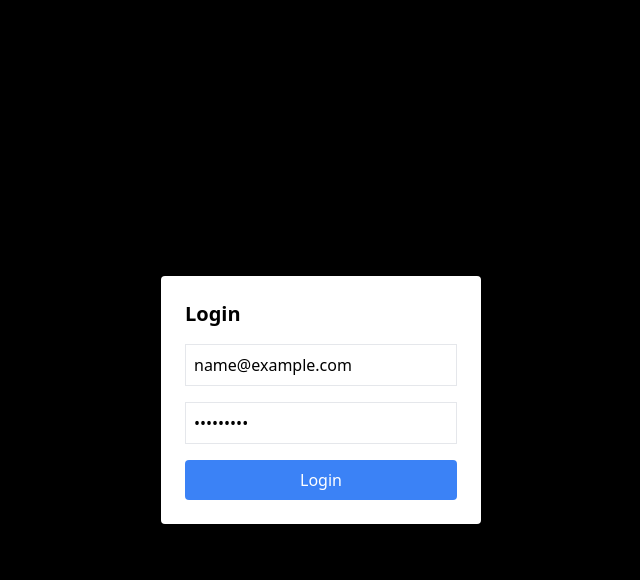
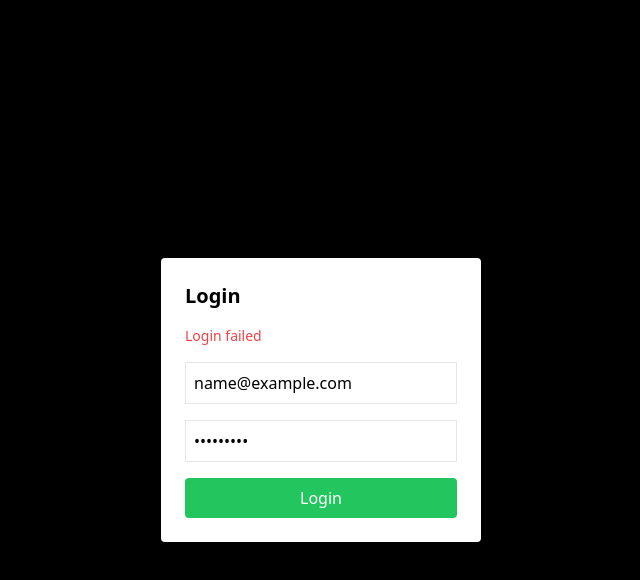
Before and after one commit to namcedic/nextjs-redux, a Next.js app: page /login in a window 1280 px wide. Both pictures are taken after typing "name@example.com", "Sample123" into the empty fields and a click on the button "Login". Shown: the top 580 px of the page, without its empty margins (319-959 px from the left). Built offline with nearby package versions, Linux system fonts and the light colour scheme; no server answers.

Commit message:
fix: handle error

```diff
--- a/src/app/login/page.tsx
+++ b/src/app/login/page.tsx
@@ -2,21 +2,37 @@
 
 import { useState } from 'react';
 import { useAuth } from 'src/context/AuthContext';
+import { isValidEmail } from 'src/utils/validators';
+import type { AppError } from 'src/types/Error';
+
 
 export default function LoginPage() {
   const { login } = useAuth();
   const [email, setEmail] = useState('');
   const [password, setPassword] = useState('');
+  const [error, setError] = useState<string | null>(null);
 
-  const handleSubmit = (e: React.FormEvent) => {
+  const handleSubmit = async (e: React.FormEvent) => {
     e.preventDefault();
-    login(email, password);
+    setError(null);
+    if (!isValidEmail(email)) {
+      setError('Email is invalid');
+      return;
+    }
+
+    try {
+      await login(email, password);
+    } catch (err: unknown) {
+      const typedError = err as AppError;
+      setError(typedError.message || 'Something went wrong');
+    }
   };
 
   return (
     <div className="min-h-screen flex items-center justify-center">
-      <form onSubmit={handleSubmit} className="bg-white text-black p-6 rounded shadow-md w-80 space-y-4">
+      <form onSubmit={handleSubmit} noValidate className="bg-white text-black p-6 rounded shadow-md w-80 space-y-4">
         <h2 className="text-xl font-bold">Login</h2>
+        {error && <p className="text-red-500 text-sm">{error}</p>}
         <input
           type="email"
           placeholder="Email"
@@ -31,7 +47,7 @@ export default function LoginPage() {
           value={password}
           onChange={(e) => setPassword(e.target.value)}
         />
-        <button className="bg-blue-500 text-white px-4 py-2 w-full rounded">Login</button>
+        <button className="bg-green-500 text-white px-4 py-2 w-full rounded">Login</button>
       </form>
     </div>
   );
--- a/src/app/register/page.tsx
+++ b/src/app/register/page.tsx
@@ -2,21 +2,36 @@
 
 import { useState } from 'react';
 import { useAuth } from 'src/context/AuthContext';
+import { isValidEmail } from 'src/utils/validators';
+import type { AppError } from 'src/types/Error';
 
 export default function RegisterPage() {
   const { register } = useAuth();
   const [email, setEmail] = useState('');
   const [password, setPassword] = useState('');
+  const [error, setError] = useState<string | null>(null);
 
-  const handleSubmit = (e: React.FormEvent) => {
+  const handleSubmit = async (e: React.FormEvent) => {
     e.preventDefault();
-    register(email, password);
+    setError(null);
+    if (!isValidEmail(email)) {
+      setError('Email is invalid');
+      return;
+    }
+
+    try {
+      await register(email, password);
+    } catch (err: unknown) {
+      const typedError = err as AppError;
+      setError(typedError.message || 'Something went wrong');
+    }
   };
 
   return (
     <div className="min-h-screen flex items-center justify-center">
-      <form onSubmit={handleSubmit} className="bg-white text-black p-6 rounded shadow-md w-80 space-y-4">
+      <form onSubmit={handleSubmit} noValidate className="bg-white text-black p-6 rounded shadow-md w-80 space-y-4">
         <h2 className="text-xl font-bold">Register</h2>
+        {error && <p className="text-red-500 text-sm">{error}</p>}
         <input
           type="email"
           placeholder="Email"
--- a/src/context/AuthContext.tsx
+++ b/src/context/AuthContext.tsx
@@ -3,7 +3,6 @@
 import { createContext, useContext, useState, useEffect } from 'react';
 import api from 'src/lib/api';
 import { useRouter } from 'next/navigation';
-import { log } from 'console';
 
 type User = {
   id: string;
@@ -36,9 +35,10 @@ export const AuthProvider = ({ children }: { children: React.ReactNode }) => {
   }, []);
 
   const login = async (email: string, password: string) => {
+  try {
     const loginResp  = await api.post('auth/login', { email, password });
-    const accessToken = loginResp.data.accessToken
-    localStorage.setItem('accessToken', accessToken)
+    const accessToken = loginResp.data.accessToken;
+    localStorage.setItem('accessToken', accessToken);
 
     const res = await api.get('auth/me',{
       headers: {
@@ -47,12 +47,21 @@ export const AuthProvider = ({ children }: { children: React.ReactNode }) => {
     });
     setUser({id:res.data.id, email: res.data.email});
     router.push('/dashboard');
-  };
+  } catch (err: any) {
+    const errorMessage = err?.response?.data?.message || 'Login failed';
+    throw new Error(errorMessage);
+  }
+};
 
-  const register = async (email: string, password: string) => {
+const register = async (email: string, password: string) => {
+  try {
     await api.post('auth/register', { email, password });
     router.push('/login');
-  };
+  } catch (err: any) {
+    const errorMessage = err?.response?.data?.message || 'Registration failed';
+    throw new Error(errorMessage);
+  }
+};
 
   const logout = async () => {
   const accessToken = localStorage.getItem('accessToken');
--- /dev/null
+++ b/src/types/Error.ts
@@ -0,0 +1,6 @@
+
+export type AppError = {
+  message: string;
+  statusCode?: number;
+  code?: string;
+};
--- /dev/null
+++ b/src/utils/validators.ts
@@ -0,0 +1,5 @@
+// src/utils/validators.ts
+
+export const isValidEmail = (email: string): boolean => {
+  return /^[^\s@]+@[^\s@]+\.[^\s@]+$/.test(email);
+};
```
